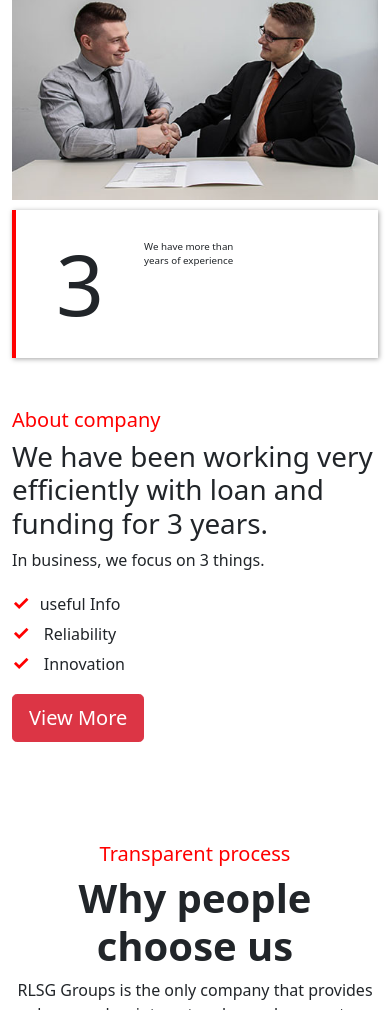
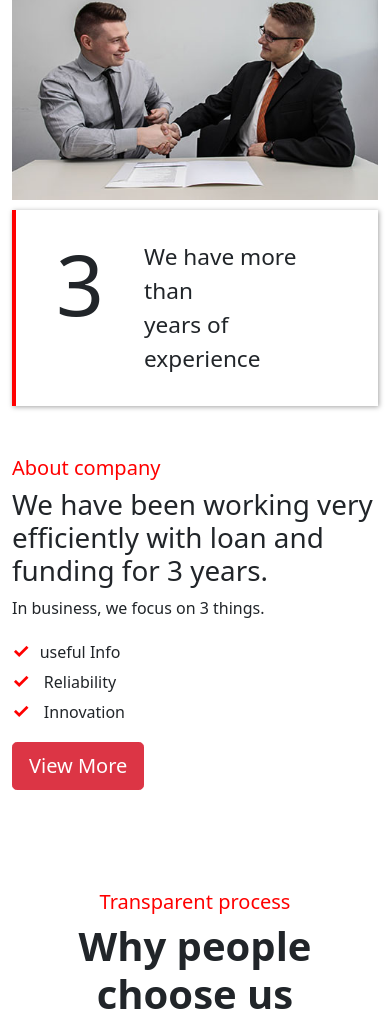
Before and after one commit to nipun140/RSLG, a plain HTML site: page index.html in a window 390 px wide. Shown: the part 1344-2354 px from the top of the page. Drawn offline with nearby package versions, Linux system fonts and the light colour scheme.

Commit message:
font  modified

```diff
--- a/css/style.css
+++ b/css/style.css
@@ -521,6 +521,9 @@
                            position: static;
                            margin-top: 10px;
                        }
+                       #overlapping .content span {
+                           font-size: 3.8vw;
+                       }
                    }
 
                    @media (max-width:450px) {
@@ -536,6 +539,9 @@
                            color: white;
                            font-size: 20px;
                        }
+                       #overlapping .content span {
+                           font-size: 5.8vw;
+                       }
                    }
 
                    @media (min-width:900px) {
```
